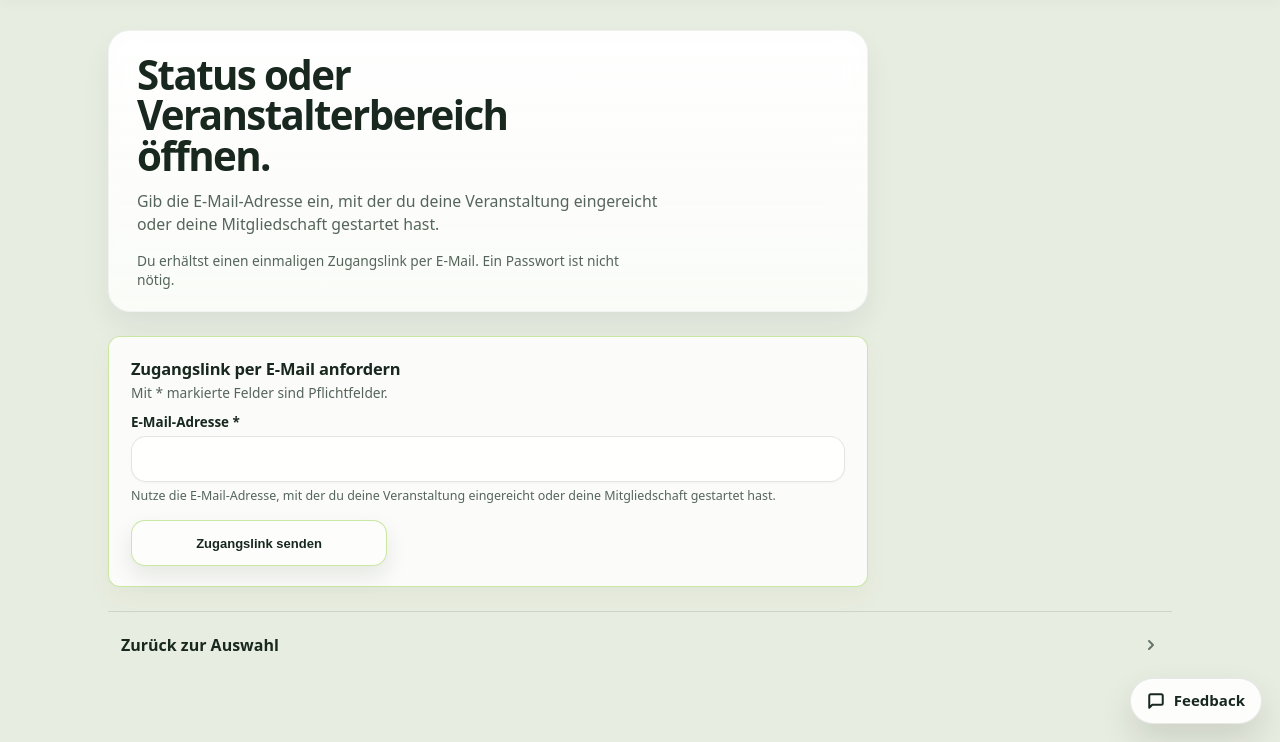
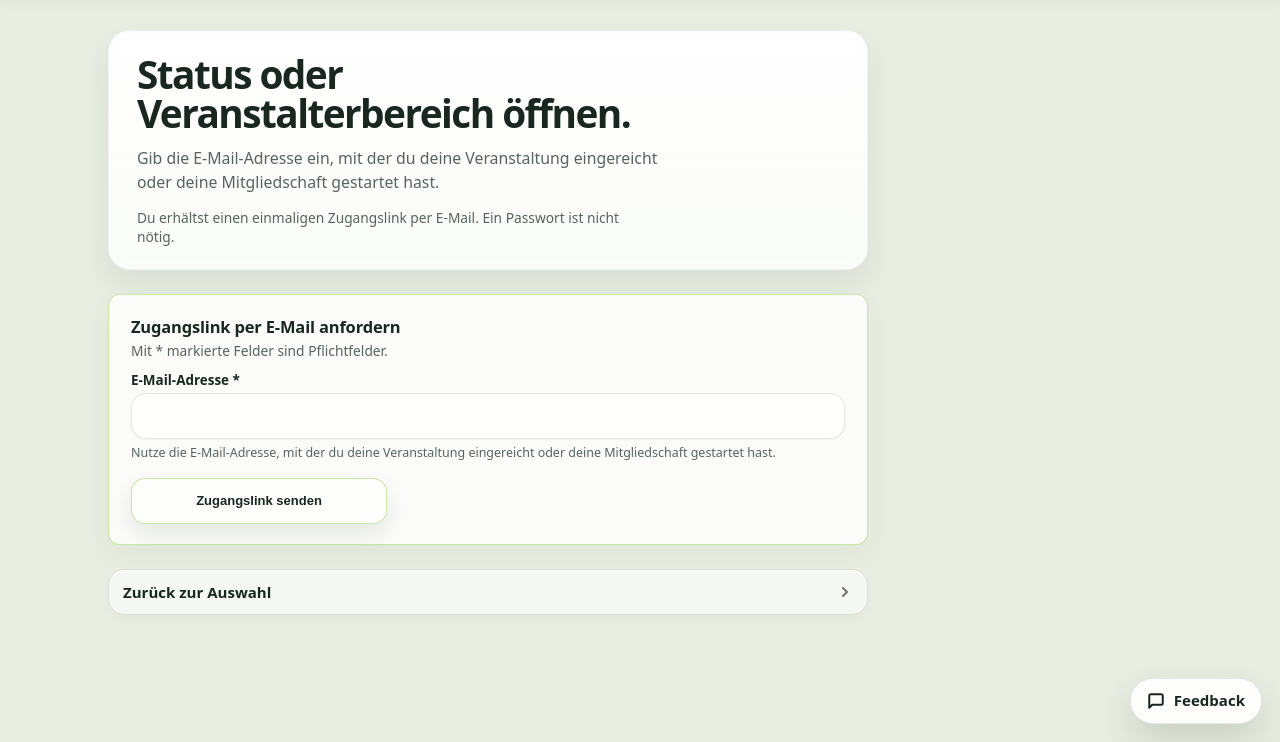
Before and after one commit to Stratos888/Bocholt-Erleben, a PHP site: page /fuer-veranstalter/login/ in a window 1280 px wide. Shown: the part 58-800 px from the top of the page. Run offline with PHP 8.4, Linux system fonts and the light colour scheme.

Commit message:
Update pages.css

```diff
--- a/css/pages.css
+++ b/css/pages.css
@@ -1143,14 +1143,17 @@ select.content-field__control{
   letter-spacing: 0.08em;
 }
 
+/* === BEGIN BLOCK: ORGANIZER_HERO_HEADLINE_WRAP_CALIBRATION_V1 | Zweck: verhindert zu frühe mobile Überschriftenumbrüche auf Veranstalter-, Login-, Dashboard- und Statusseiten ohne die globale Hero-Komponente zu verändern; Umfang: nur page--organizers Hero-H1-Basis === */
 .page--organizers .content-hero h1{
-  max-width: 22ch;
-  font-size: clamp(1.58rem, 7.4vw, 2.08rem);
-  line-height: 1.02;
-  letter-spacing: -0.038em;
-  text-wrap: balance;
+  max-width: 26ch;
+  font-size: clamp(1.52rem, 6.1vw, 1.86rem);
+  line-height: 1.04;
+  letter-spacing: -0.034em;
+  text-wrap: pretty;
+  overflow-wrap: normal;
   hyphens: none;
 }
+/* === END BLOCK: ORGANIZER_HERO_HEADLINE_WRAP_CALIBRATION_V1 === */
 
 .page--organizers .content-lead{
   max-width: 54ch;
@@ -1243,25 +1246,111 @@ select.content-field__control{
   font-weight: 760;
 }
 
+/* === BEGIN BLOCK: ORGANIZER_DASHBOARD_LIST_AND_FOOTER_NAV_BASE_V1 | Zweck: konsolidiert Dashboard-Listenabstand und macht die Abschlussnavigation als ruhige Utility-Zeile konsistent mit Karten und Formularflächen; Umfang: Dashboard-Submissions-Liste plus letzter content-links-Block auf Organizer-Seiten === */
 .page--organizers[data-organizer-page="dashboard"] #organizer-dashboard-submissions-list{
   gap: 8px;
 }
 
+.page--organizers > nav.content-links:last-child{
+  width: min(100%, var(--subpage-body-max));
+  gap: 0;
+  margin-top: -2px;
+  padding-top: 0;
+  border-top: 0;
+}
+
+.page--organizers > nav.content-links:last-child .content-link{
+  min-height: 46px;
+  padding: 0 14px;
+  border: 1px solid var(--cmp-divider-strong);
+  border-radius: 16px;
+  background: rgba(255,255,255,0.56);
+  box-shadow:
+    0 1px 0 rgba(255,255,255,0.72) inset,
+    0 5px 12px rgba(22,39,61,0.018);
+  font-size: 0.94rem;
+  font-weight: 760;
+}
+/* === END BLOCK: ORGANIZER_DASHBOARD_LIST_AND_FOOTER_NAV_BASE_V1 === */
+
+/* === BEGIN BLOCK: PUBLISH_ORGANIZER_MOBILE_HIERARCHY_AND_EXIT_POLISH_V1 | Zweck: verbessert mobile Headline-Umbrüche, Tarif-Select-Lesbarkeit, Abschlussnavigation und reduziert den Organizer-Feedback-Einstieg auf einen kompakten Button; Umfang: nur Mobile-Regeln für page--publish/page--organizers und direkt folgenden Feedback-Inline-Einstieg === */
 @media (max-width: 899.98px){
   .page--publish .content-hero h1{
-    max-width: 18ch;
-    font-size: clamp(1.34rem, 6.2vw, 1.62rem);
-    line-height: 1.02;
+    max-width: 24ch;
+    font-size: clamp(1.32rem, 5.65vw, 1.56rem);
+    line-height: 1.04;
+    letter-spacing: -0.03em;
+    white-space: normal;
+    text-wrap: pretty;
+    overflow-wrap: normal;
+    hyphens: none;
+  }
+
+  .page--organizers .content-hero h1{
+    max-width: 24ch;
+    font-size: clamp(1.48rem, 5.95vw, 1.72rem);
+    line-height: 1.045;
     letter-spacing: -0.032em;
-    white-space: normal;
-    text-wrap: balance;
+  }
+
+  .page--publish select.content-field__control{
+    padding-right: 34px;
+    font-size: 0.9rem;
+    line-height: 1.22;
+    text-overflow: ellipsis;
   }
 
   .page--publish .publish-final-card--help{
     padding-top: 12px;
     padding-bottom: 12px;
   }
-}
+
+  .page--organizers > nav.content-links:last-child{
+    margin-top: -4px;
+  }
+
+  .page--organizers > nav.content-links:last-child .content-link{
+    min-height: 44px;
+    padding-inline: 13px;
+    border-radius: 15px;
+    font-size: 0.93rem;
+  }
+
+  .page--organizers > nav.content-links:last-child .content-link__chevron{
+    width: 15px;
+    height: 15px;
+    opacity: 0.78;
+  }
+
+  main.page--organizers + .feedback-inline-entry{
+    width: min(100% - 32px, 760px);
+    margin: 10px auto calc(var(--gutter) + 8px);
+    padding: 0;
+    border: 0;
+    border-radius: 0;
+    background: transparent;
+    box-shadow: none;
+  }
+
+  main.page--organizers + .feedback-inline-entry .feedback-inline-entry__copy{
+    display: none;
+  }
+
+  main.page--organizers + .feedback-inline-entry .feedback-inline-entry__button{
+    width: 100%;
+    min-height: 44px;
+    border-color: var(--cmp-divider-strong);
+    border-radius: 15px;
+    background: rgba(255,255,255,0.64);
+    box-shadow:
+      0 1px 0 rgba(255,255,255,0.72) inset,
+      0 5px 12px rgba(22,39,61,0.018);
+    color: var(--color-text-primary);
+    font-size: 0.93rem;
+    font-weight: 760;
+  }
+}
+/* === END BLOCK: PUBLISH_ORGANIZER_MOBILE_HIERARCHY_AND_EXIT_POLISH_V1 === */
 
 @media (min-width: 900px){
   .page--organizers{
@@ -1277,12 +1366,15 @@ select.content-field__control{
     padding: 24px 28px 22px;
   }
 
+  /* === BEGIN BLOCK: ORGANIZER_DESKTOP_HERO_HEADLINE_WIDTH_CALIBRATION_V1 | Zweck: nutzt auf Desktop die Organizer-Hero-Fläche etwas besser, damit lange Überschriften nicht unnötig früh umbrechen; Umfang: nur page--organizers Hero-H1 im Desktop-Breakpoint === */
   .page--organizers .content-hero h1{
-    max-width: 20ch;
-    font-size: clamp(2.08rem, 1.78rem + 0.92vw, 2.72rem);
-    line-height: 1;
+    max-width: 24ch;
+    font-size: clamp(2.02rem, 1.72rem + 0.88vw, 2.62rem);
+    line-height: 1.01;
     letter-spacing: -0.04em;
-  }
+    text-wrap: balance;
+  }
+  /* === END BLOCK: ORGANIZER_DESKTOP_HERO_HEADLINE_WIDTH_CALIBRATION_V1 === */
 
   .page--organizers .content-lead{
     max-width: 58ch;
```
